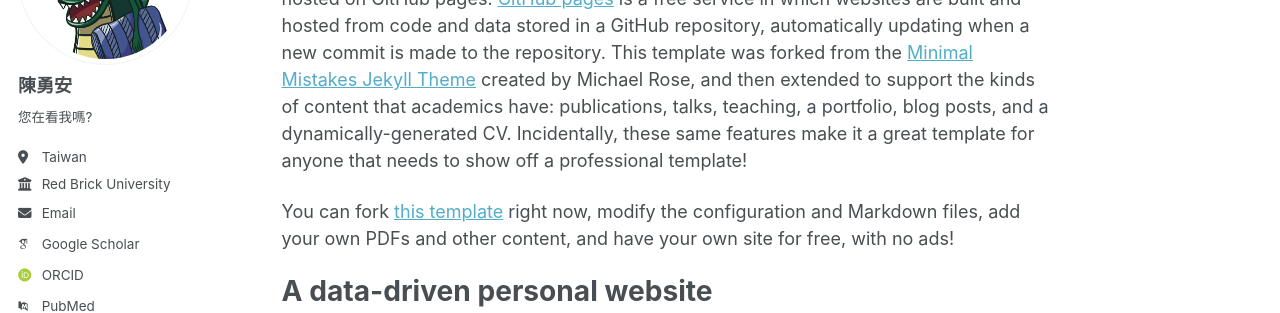
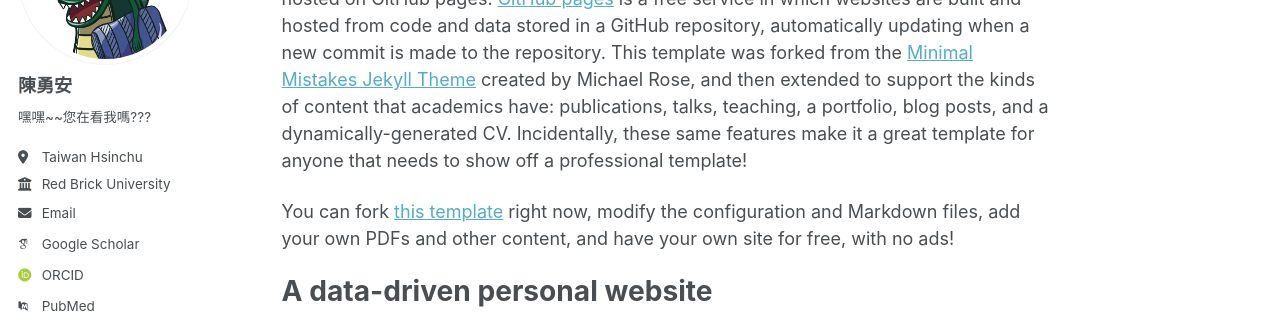
Before and after one commit to Kuri-YAC/Kuri-YAC, a Jekyll site: the page built from _pages/about.md, in a window 1280 px wide. Shown: the part 213-526 px from the top of the page. Built offline with Jekyll 4.4.1, drawn with Linux system fonts in a browser that asks for light colours; some web fonts are replaced; a script bundle is joined from its source files by our own code; library files that are not in the unit come from our copies.

Commit message:
Update _config.yml

```diff
--- a/_config.yml
+++ b/_config.yml
@@ -26,8 +26,8 @@
   avatar           : "profile12.png"
   name             : "陳勇安"
   pronouns         : # example: "she/her"
-  bio              : "您在看我嗎?"
-  location         : "Taiwan"
+  bio              : "嘿嘿~~您在看我嗎???"
+  location         : "Taiwan Hsinchu"
   employer         : "Red Brick University"
   uri              : # URL
   email            : "kuri_yac@outlook.com"
```
